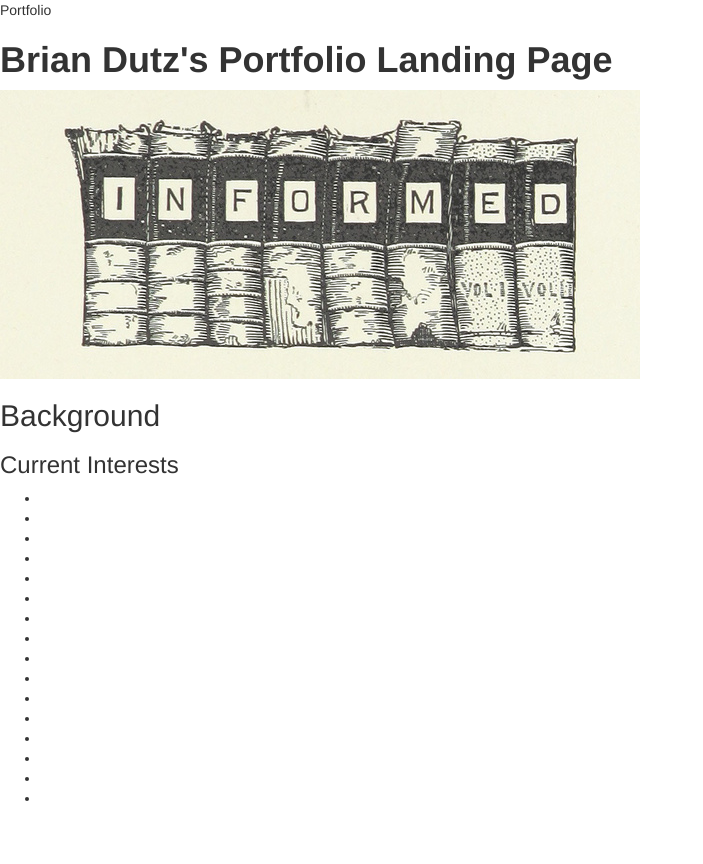
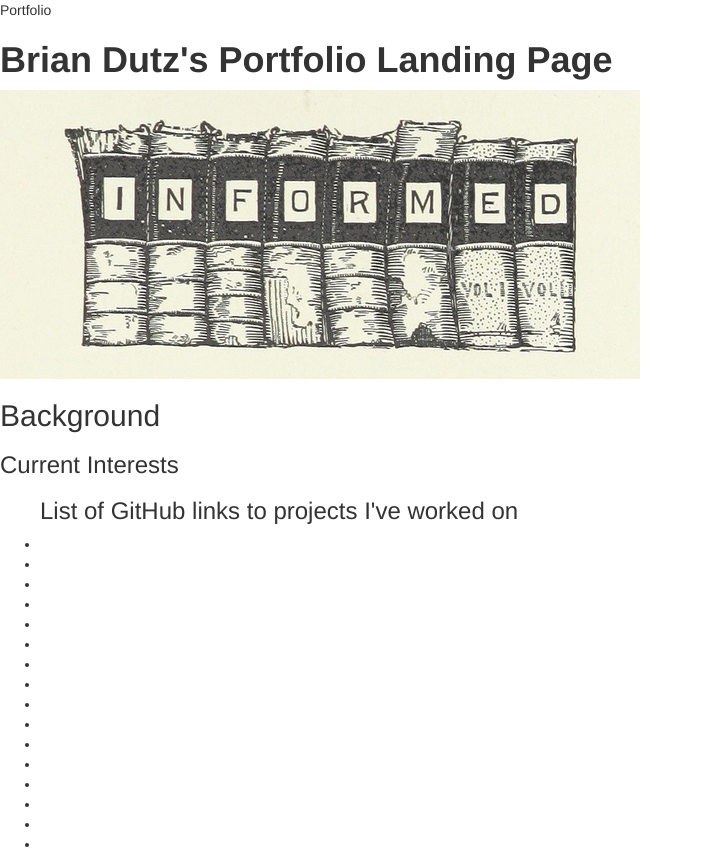
Before and after one commit to AIMWORLD213445/Portfolio, a plain HTML site: page index.html in a window 1280 px wide. Shown: the whole page, without its empty margins (0-703 px from the left). Before the commit the page ends 818 px from the top, so only its background shows below. Drawn offline with nearby package versions, Linux system fonts and the light colour scheme.

```diff
--- a/index.html
+++ b/index.html
@@ -19,7 +19,7 @@
     <p></p>
   </div>
   <div class="projectList">
-    <ul>
+    <ul><h3>List of GitHub links to projects I've worked on</h3>
       <li></li>
       <li></li>
       <li></li>
```
